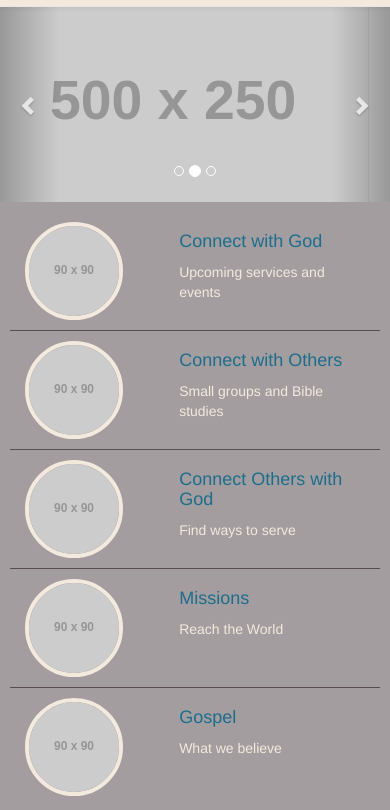
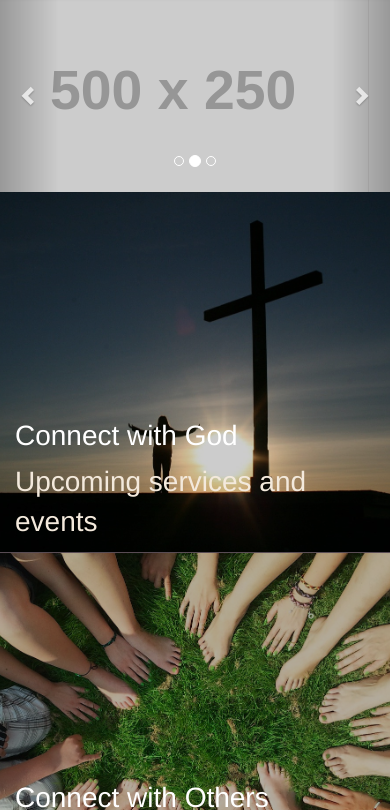
Before and after one commit to ba-batten/PBCsite, a plain HTML site: page index.html in a window 390 px wide. Shown: the part 54-864 px from the top of the page. Drawn offline with nearby package versions, Linux system fonts and the light colour scheme; placeholder pictures from the web are drawn by us.

Commit message:
Add images to .connect-list

```diff
--- a/css/styles.css
+++ b/css/styles.css
@@ -38,13 +38,13 @@ footer {
   font-size: 12px;
 }
 
-.nav-logo {
+/*.nav-logo {
   max-width: 40px;
   margin: auto;
   display: inline;
   padding: 0;
   margin: 0;
-}
+}*/
 
 .main-logo {
   width: 150px;
@@ -83,7 +83,7 @@ footer {
 }
 
 /* navbar styles*/
-.navbar-default,
+/*.navbar-default,
 .navbar-toggle,
 .navbar-default .navbar-toggle:focus,
 .navbar-default .navbar-toggle:hover {
@@ -107,7 +107,7 @@ footer {
 .navbar-default .navbar-nav>li>a {
   text-align: center;
   color: #584B53;
-}
+}*/
 
 
 /* .connect-list styles*/
@@ -132,8 +132,7 @@ footer {
 }
 
 .connect-list img {
-  /*margin: 5px 0;*/
-  /*display: inline;*/
+  width: 100px;
   border-radius: 50%;
 }
 
@@ -150,10 +149,14 @@ footer {
   color: rgb(88,75,83);
 }
 
-@media screen and (max-width: 485px){
+@media screen and (max-width: 766px){
   .main {
     padding: 0;
     background: #605856;
+  }
+
+  .nav li {
+    display: block;
   }
 
   .navbar, .connect-list {
@@ -166,6 +169,85 @@ footer {
     margin: 0;
   }
 
+  .pic-holder {
+    display: none;
+  }
+
+  .connect-list, .connect-list li {
+    padding: 0;
+    margin: 0;
+  }
+
+  .connect-list li {
+    padding: 0;
+  }
+
+  .info-container {
+    width: 100%;
+    padding-top: 56.25%;
+    position: relative;
+    color: white;
+  }
+
+  .info-container h4, .info-container p {
+    color: white;
+    /*position: absolute;
+    top: 0;
+    left: 0;
+    bottom: 0;
+    right: 0;*/
+    margin: 10px auto;
+    font-size: 2em;
+  }
+
+  .connect-list li:nth-child(1) .info-container {
+    background:
+      linear-gradient(
+        rgba(0, 0, 0, 0.2),
+        rgba(0, 0, 0, 0.2)
+      ), url("../images/cross_large.jpg");
+    background-position: center;
+    background-size: cover;
+  }
+
+  .connect-list li:nth-child(2) .info-container {
+    background:
+      linear-gradient(
+        rgba(0, 0, 0, 0.3),
+        rgba(0, 0, 0, 0.3)
+      ), url("../images/team_large.jpg");
+    background-position: center;
+    background-size: cover;
+  }
+
+  .connect-list li:nth-child(3) .info-container {
+    background:
+      linear-gradient(
+        rgba(0, 0, 0, 0.3),
+        rgba(0, 0, 0, 0.3)
+      ), url("../images/volunteer_large.jpg");
+    background-position: center;
+    background-size: cover;
+  }
+
+  .connect-list li:nth-child(4) .info-container {
+    background:
+      linear-gradient(
+        rgba(0, 0, 0, 0.2),
+        rgba(0, 0, 0, 0.2)
+      ), url("../images/africa_large.jpg");
+    background-position: center;
+    background-size: cover;
+  }
+
+
+
+  .connect-list li:nth-child(5) .info-container {
+    background-image: url("../images/bible_large.jpg");
+    background-position: center;
+    background-size: cover;
+  }
+
   .connect-list li p {
     color: #f3e9dc;
   }
--- a/index.html
+++ b/index.html
@@ -32,7 +32,7 @@
             <span class="icon-bar"></span>
             <span class="icon-bar"></span>
           </button>
-          <p class="navbar-brand" href="#"><strong>Princeton Baptist Church</strong></p>
+          <a class="navbar-brand" href="#"><strong>Princeton Baptist Church</strong></a>
         </div>
         <div id="navbar" class="navbar-collapse collapse">
           <ul class="nav navbar-nav">
@@ -119,7 +119,7 @@
               <ul class="text-center connect-list">
                 <li class="row">
                   <div class="col-xs-5 pic-holder">
-                    <img src="http://placehold.it/90" alt="placeholder" class="img-responsive pic-border">
+                    <img src="images/cross.jpg" alt="placeholder" class="img-responsive img-rounded pic-border">
                   </div>
                   <div class="info-container text-left col-xs-7">
                     <h4>Connect with God</h4>
@@ -128,7 +128,7 @@
                 </li>
                 <li class="row">
                   <div class="col-xs-5 pic-holder">
-                    <img src="http://placehold.it/90" alt="placeholder" class="img-responsive pic-border">
+                    <img src="images/team.jpg" alt="placeholder" class="img-responsive img-rounded pic-border">
                   </div>
                   <div class="info-container text-left col-xs-7">
                     <h4>Connect with Others</h4>
@@ -138,7 +138,7 @@
 
                 <li class="row">
                   <div class="col-xs-5 pic-holder">
-                    <img src="http://placehold.it/90" alt="placeholder" class="img-responsive pic-border">
+                    <img src="images/volunteer.jpg" alt="placeholder" class="img-responsive img-rounded pic-border">
                   </div>
                   <div class="info-container text-left col-xs-7">
                     <h4 class="strong">Connect Others with God</h4>
@@ -147,8 +147,8 @@
                 </li>
 
                 <li class="row">
-                  <div class="col-xs-5">
-                    <img src="http://placehold.it/90" alt="placeholder" class="img-responsive pic-border">
+                  <div class="col-xs-5 pic-holder">
+                    <img src="images/africa.jpg" alt="placeholder" class="img-responsive pic-border">
                   </div>
                   <div class="info-container text-left col-xs-7">
                     <h4>Missions</h4>
@@ -156,11 +156,11 @@
                   </div>
                 </li>
                 <li class="row">
-                  <div class="col-xs-5">
-                    <img src="http://placehold.it/90" alt="placeholder" class="img-responsive pic-border">
+                  <div class="col-xs-5 pic-holder">
+                    <img src="images/bible.jpg" alt="placeholder" class="img-responsive pic-border">
                   </div>
                   <div class="info-container text-left col-xs-7">
-                    <h4>Gospel</h4>
+                    <h4>The Gospel</h4>
                     <p>What we believe</p>
                   </div>
                 </li>
```
Also changed, not shown: images/africa.jpg (added), images/africa_large.jpg (added), images/bible.jpg (added), images/bible_large.jpg (added), images/cross.jpg (added), images/cross_large.jpg (added), images/team.jpg (added), images/team_large.jpg (added), images/volunteer.jpg (added), images/volunteer_large.jpg (added).
